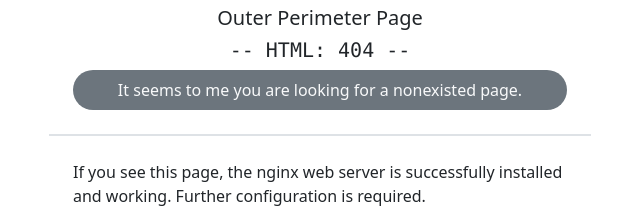
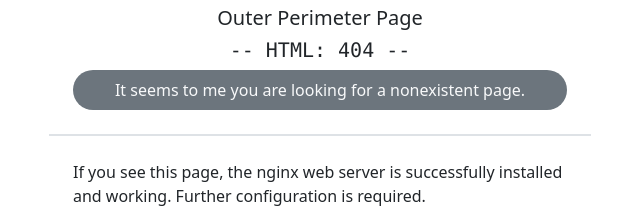
Before and after one commit to liecorp/public_html, a plain HTML site: page index.html in a window 1280 px wide. Shown: the part 236-457 px from the top of the page, 320-960 px from the left. Drawn offline with nearby package versions, Linux system fonts and the light colour scheme.

Commit message:
updates typo on index file

```diff
--- a/index.html
+++ b/index.html
@@ -92,7 +92,7 @@
                     </p>
                     <p class="h5 font-monospace">-- HTML: 404 --</p>
                     <div class="container-sm bg-secondary text-light rounded-pill p-2">
-                        It seems to me you are looking for a nonexisted page.
+                        It seems to me you are looking for a nonexistent page.
                     </div>
                 </div>
                 <div class="p-4">
```
